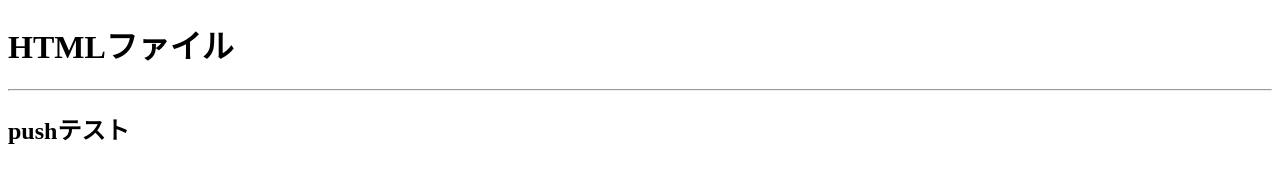
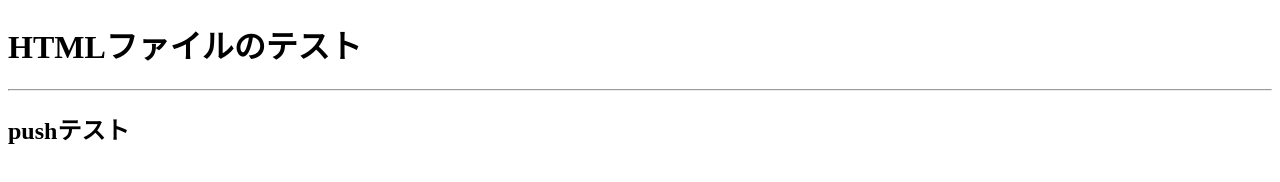
Before and after one commit to iwasa-iwasa/Practice0630, a plain HTML site: page index.html in a window 1280 px wide. Drawn offline with Linux system fonts and the light colour scheme.

Commit message:
fix: タイトルを変更

```diff
--- a/index.html
+++ b/index.html
@@ -8,7 +8,7 @@
 </head>
 
 <body>
-    <h1>HTMLファイル</h1>
+    <h1>HTMLファイルのテスト</h1>
     <hr>
     <h2>pushテスト</h2>
 </body>
```
